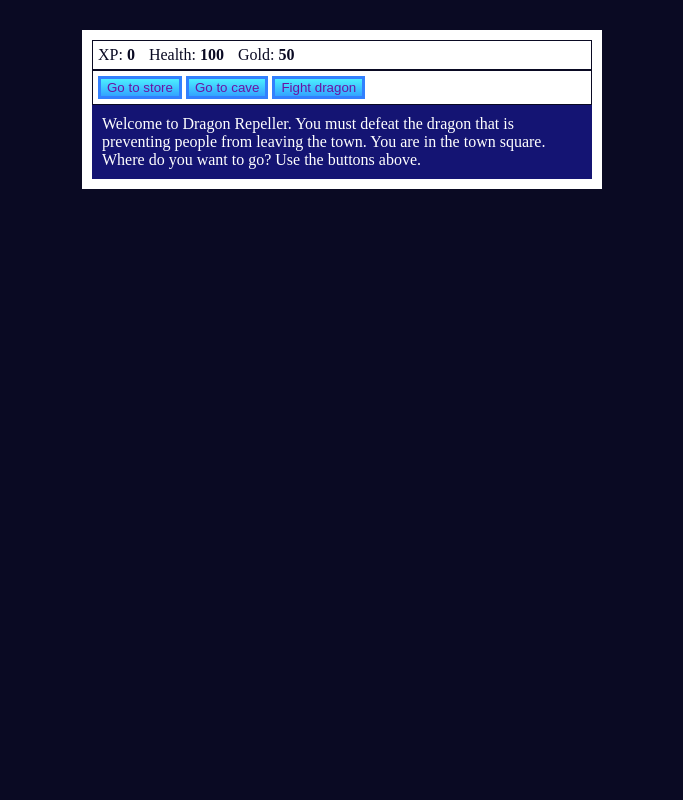
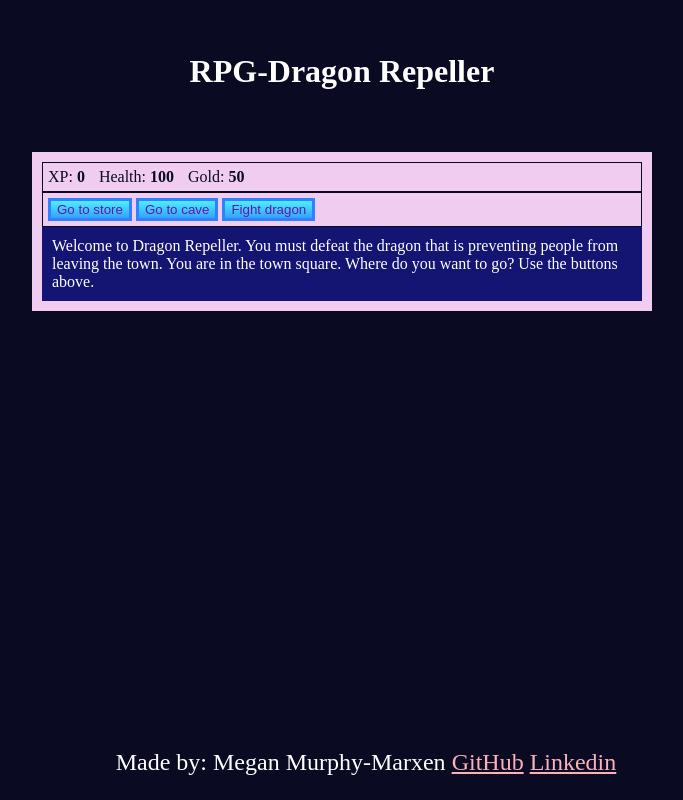
Before and after one commit to meganm672/Role-Playing-Game, a plain HTML site: page index.html in a window 1280 px wide. Shown: the whole page, without its empty margins (298-981 px from the left). Drawn offline with Linux system fonts and the light colour scheme.

Commit message:
added footer and title

```diff
--- a/index.html
+++ b/index.html
@@ -6,6 +6,7 @@
     <title>RPG - Dragon Repeller</title>
   </head>
   <body>
+    <h1>RPG-Dragon Repeller</h1>
     <div id="game">
       <div id="stats">
         <span class="stat">XP: <strong><span id="xpText">0</span></strong></span>
@@ -27,4 +28,9 @@
     </div>
     <script src="./script.js"></script>
   </body>
+  <footer>
+    Made by: Megan Murphy-Marxen
+    <a href="https://github.com/meganm672/Role-Playing-Game">GitHub</a>
+    <a href="https://www.linkedin.com/in/meganmurphymarxen/">Linkedin</a>
+  </footer>
 </html>
--- a/styles.css
+++ b/styles.css
@@ -1,7 +1,11 @@
 body {
   background-color: #0a0a23;
 }
-
+h1{
+  color: #ffffff;
+  text-align: center;
+  padding: 1em;
+}
 #text {
   background-color: #141473;
   color: #ffffff;
@@ -9,9 +13,9 @@ body {
 }
 
 #game {
-    max-width: 500px;
+  max-width: 600px;
   max-height: 400px;
-    background-color: #ffffff;
+  background-color: #f0ccf0;
   color: #ffffff;
   margin: 30px auto 0px;
   padding: 10px;
@@ -49,3 +53,22 @@ body {
   background-color: palevioletred;
   background-image: linear-gradient(#ae1ea4, #b211c7);
 }
+
+footer {
+  color: #ffffff;
+  position: fixed;
+  left: 0;
+  bottom: 0;
+  width: 100%;
+  text-align: center;
+  font-size: 1.5em;
+  padding: 1em;
+}
+
+footer a {
+  color: #fab1ba;
+}
+
+footer a:hover{
+  color:#4ceffe;
+}
```
Lines whose indentation alone changed are shown as unchanged.
